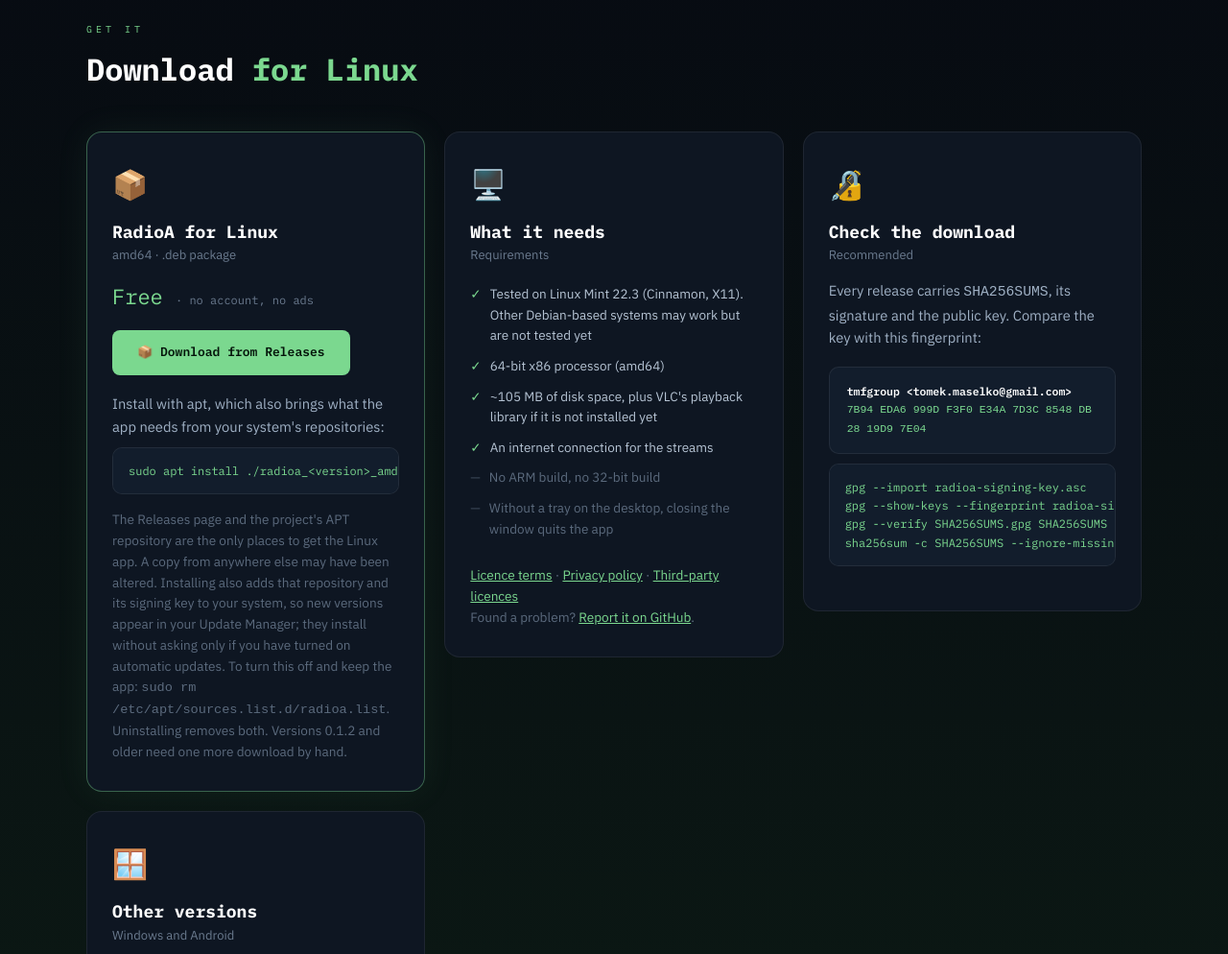
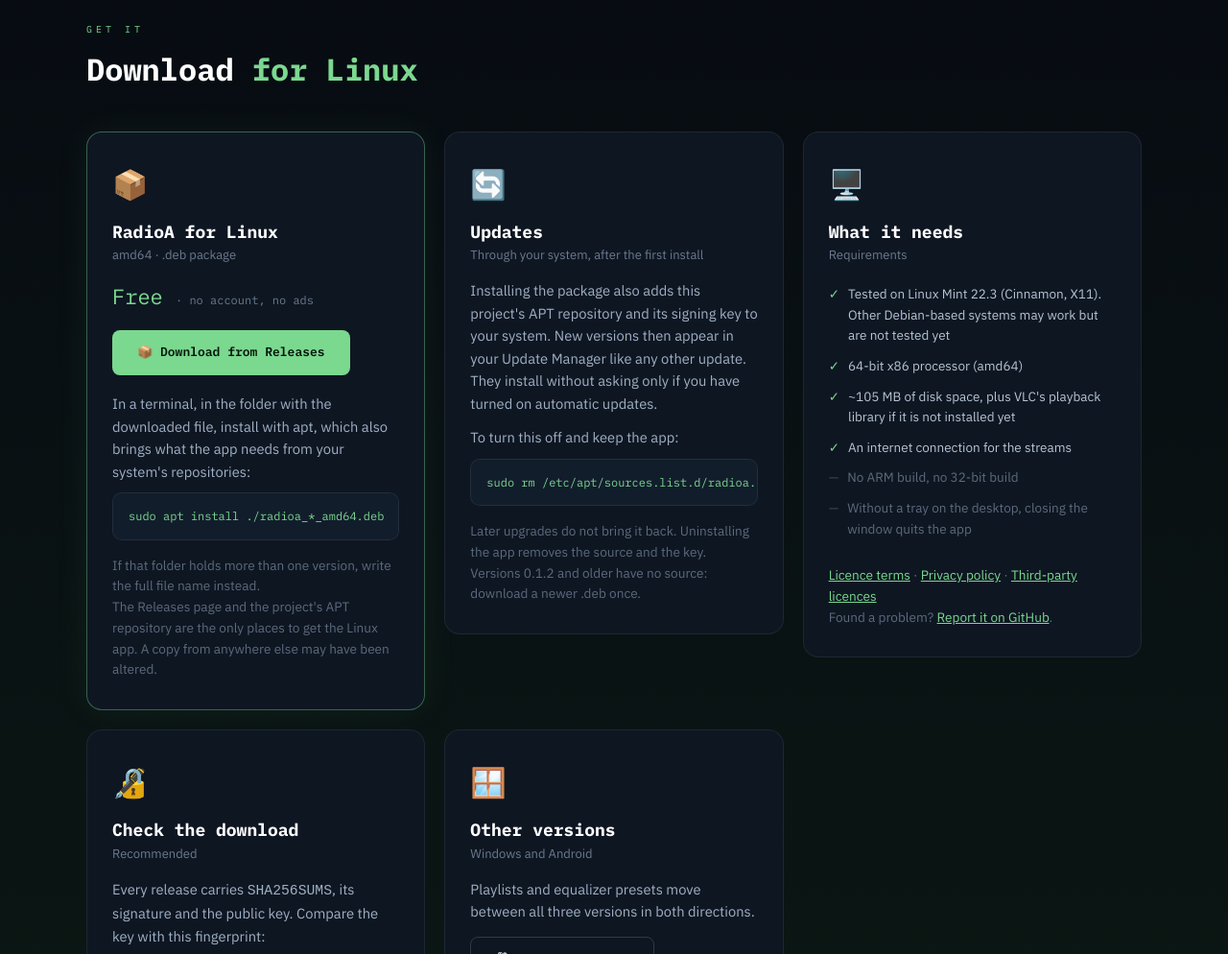
Before and after one commit to toevi/RadioA-Linux, a plain HTML site: page docs/index.html in a window 1280 px wide. Shown: the part 6840-7834 px from the top of the page at 96% size. Drawn offline with Linux system fonts and the light colour scheme.

Commit message:
Site: updates in their own card; install command without a placeholder
The update source was buried in small print on the download card. Give it a
card of its own, say where to run the install command, and use a command
that works as written.

Co-Authored-By: Claude Opus 5.5 <noreply@anthropic.com>
Claude-Session: https://claude.ai/code/session_01B8chKHDjuiGyLPzXG1m3bH

```diff
--- a/docs/index.html
+++ b/docs/index.html
@@ -346,9 +346,20 @@ pre.cmd { font-family:var(--mono); font-size:12px; color:var(--accent); backgrou
         <div class="dc-sub">amd64 · .deb package</div>
         <div class="dc-price">Free <span>· no account, no ads</span></div>
         <a href="https://github.com/toevi/RadioA-Linux/releases/latest" class="btn btn-primary" target="_blank">📦 Download from Releases</a>
-        <p style="color:#9fb0c4;font-size:0.92rem;margin:18px 0 0;">Install with apt, which also brings what the app needs from your system's repositories:</p>
-        <pre class="cmd">sudo apt install ./radioa_&lt;version&gt;_amd64.deb</pre>
-        <p style="color:#5b6a7d;font-size:0.85rem;">The Releases page and the project's APT repository are the only places to get the Linux app. A copy from anywhere else may have been altered. Installing also adds that repository and its signing key to your system, so new versions appear in your Update Manager; they install without asking only if you have turned on automatic updates. To turn this off and keep the app: <code>sudo rm /etc/apt/sources.list.d/radioa.list</code>. Uninstalling removes both. Versions 0.1.2 and older need one more download by hand.</p>
+        <p style="color:#9fb0c4;font-size:0.92rem;margin:18px 0 0;">In a terminal, in the folder with the downloaded file, install with apt, which also brings what the app needs from your system's repositories:</p>
+        <pre class="cmd">sudo apt install ./radioa_*_amd64.deb</pre>
+        <p style="color:#5b6a7d;font-size:0.85rem;">If that folder holds more than one version, write the full file name instead.</p>
+        <p style="color:#5b6a7d;font-size:0.85rem;">The Releases page and the project's APT repository are the only places to get the Linux app. A copy from anywhere else may have been altered.</p>
+      </div>
+
+      <div class="download-card">
+        <div class="dc-icon">🔄</div>
+        <div class="dc-title">Updates</div>
+        <div class="dc-sub">Through your system, after the first install</div>
+        <p style="color:#9fb0c4;font-size:0.92rem;margin:12px 0 0;">Installing the package also adds this project's APT repository and its signing key to your system. New versions then appear in your Update Manager like any other update. They install without asking only if you have turned on automatic updates.</p>
+        <p style="color:#9fb0c4;font-size:0.92rem;margin:12px 0 0;">To turn this off and keep the app:</p>
+        <pre class="cmd">sudo rm /etc/apt/sources.list.d/radioa.list</pre>
+        <p style="color:#5b6a7d;font-size:0.85rem;">Later upgrades do not bring it back. Uninstalling the app removes the source and the key. Versions 0.1.2 and older have no source: download a newer .deb once.</p>
       </div>
 
       <div class="download-card">
```
Also changed, not shown: 1 other file.
